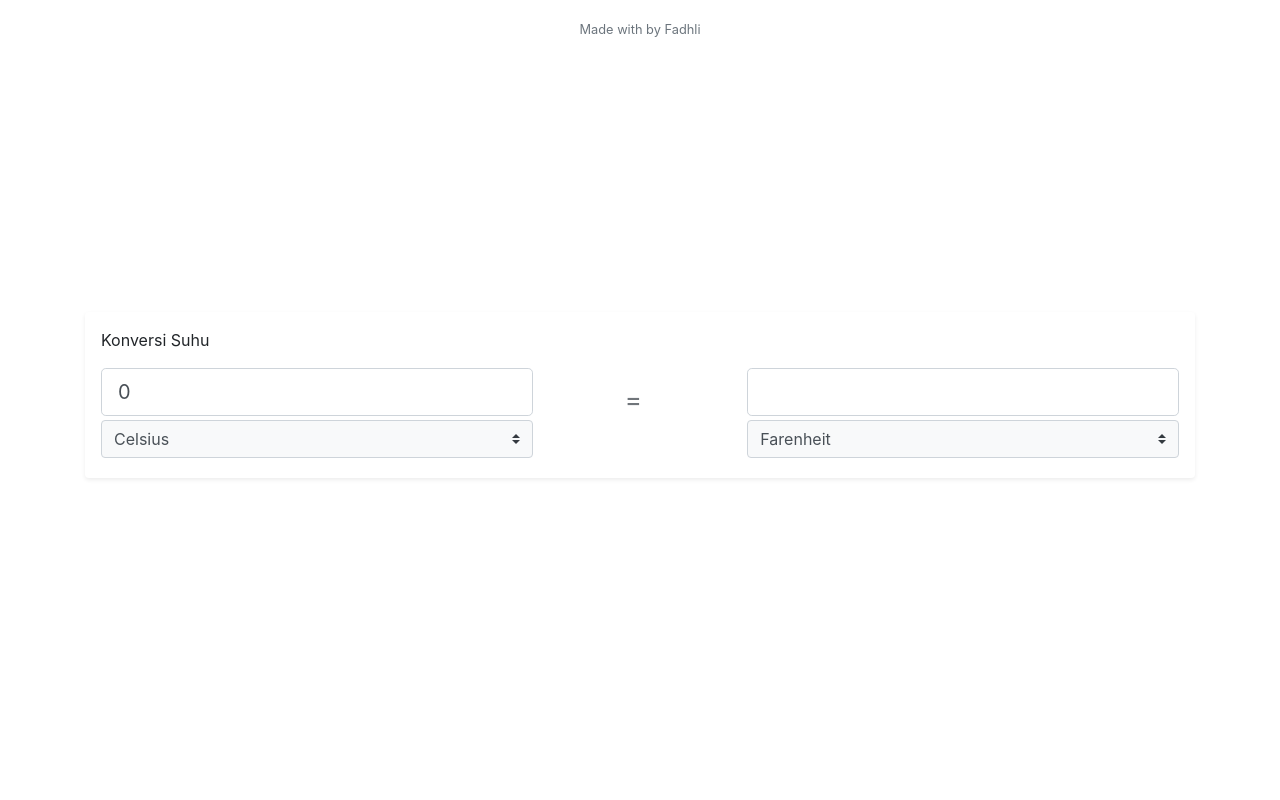
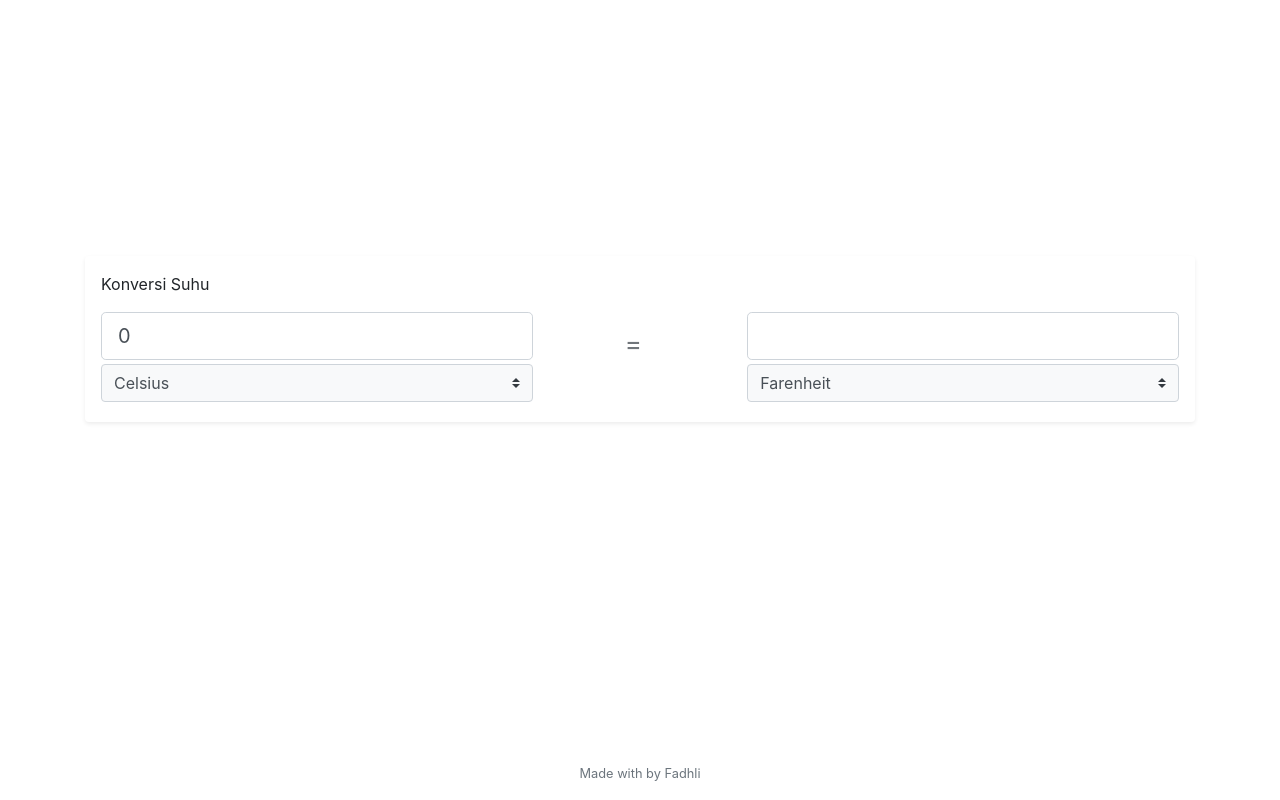
Before and after one commit to xanzheus/cek-suhu, a plain HTML site: page index.html in a window 1280 px wide. Drawn offline with nearby package versions, Linux system fonts and the light colour scheme; files that its build step writes are made by us from their sources.

Commit message:
Update index.html

```diff
--- a/index.html
+++ b/index.html
@@ -14,12 +14,18 @@
     <title>Cek Suhu | by Fadhli</title>
 </head>
 
+    <!-- Footer -->
+  <footer class="page-footer font-small blue fixed-bottom">
+
     <!-- Copyright -->
     <div class="footer-copyright text-center py-3 text-secondary"><small> Made with
         <i class="fas fa-heart text-danger animate__animated animate__bounce animate__repeat-3 hati"></i> by
         <a href="https://www.instagram.com/itspapoy/"  class="text-decoration-none text-secondary">Fadhli</a></small>
     </div>
     <!-- Copyright -->
+
+  </footer>
+  <!-- Footer -->
 
 <body>
     <div class="container">
```
